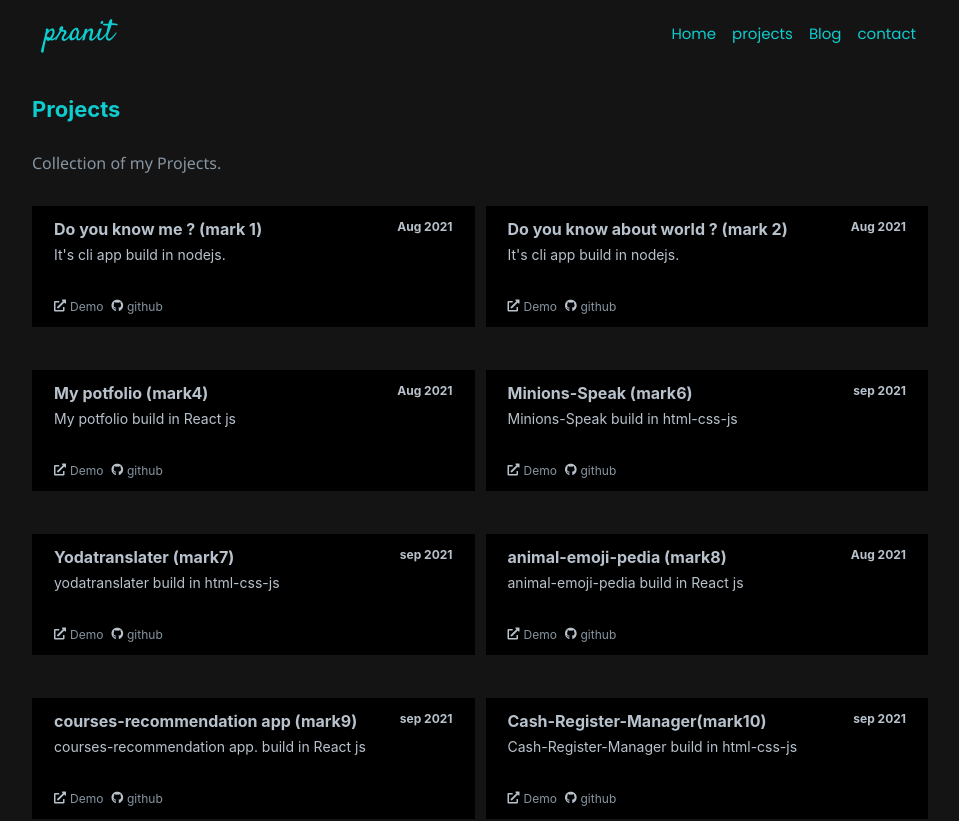
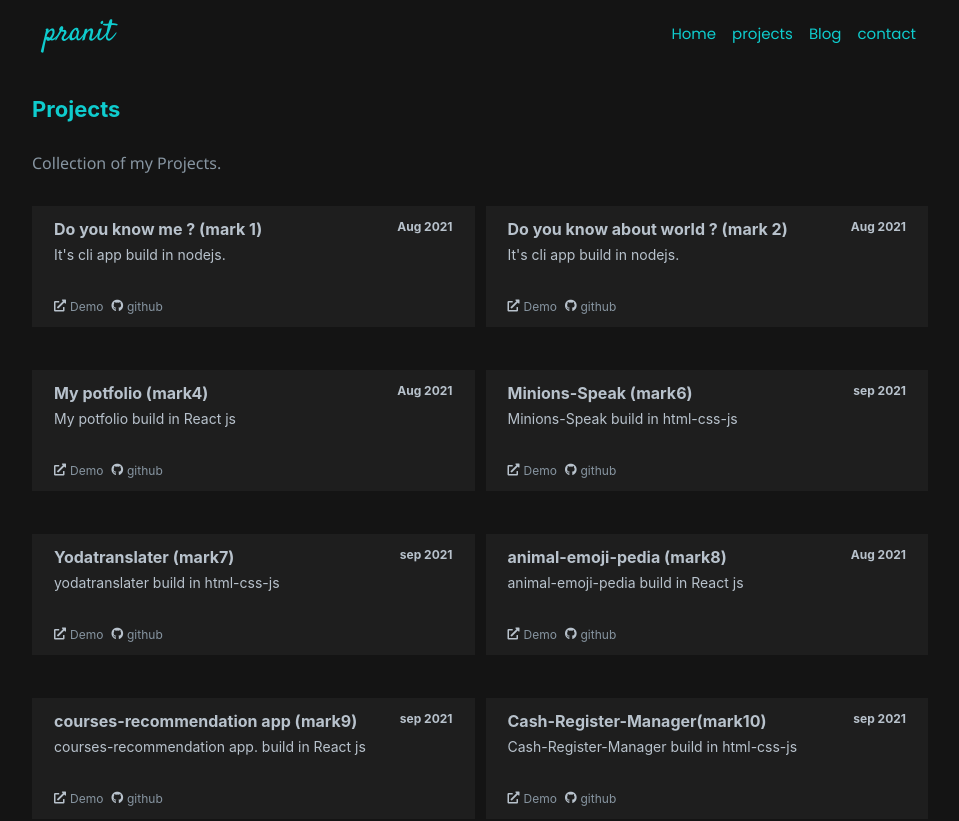
Before and after one commit to pranitcode/My-portfolio-v-1, a React (Create React App) app: page /project in a window 1280 px wide. Shown: the top 821 px of the page, without its empty margins (160-1119 px from the left). Built offline with nearby package versions, Linux system fonts and the light colour scheme.

Commit message:
card color change

```diff
--- a/src/components/Body/projects/project-card.css
+++ b/src/components/Body/projects/project-card.css
@@ -5,7 +5,7 @@
    background-color: #fff;
    margin: 16px 0px;
    padding: 6px 22px;
-   background-color: #000;
+   background-color: #1e1e1e;
    color: #b8c2cc;
  }
 
```
